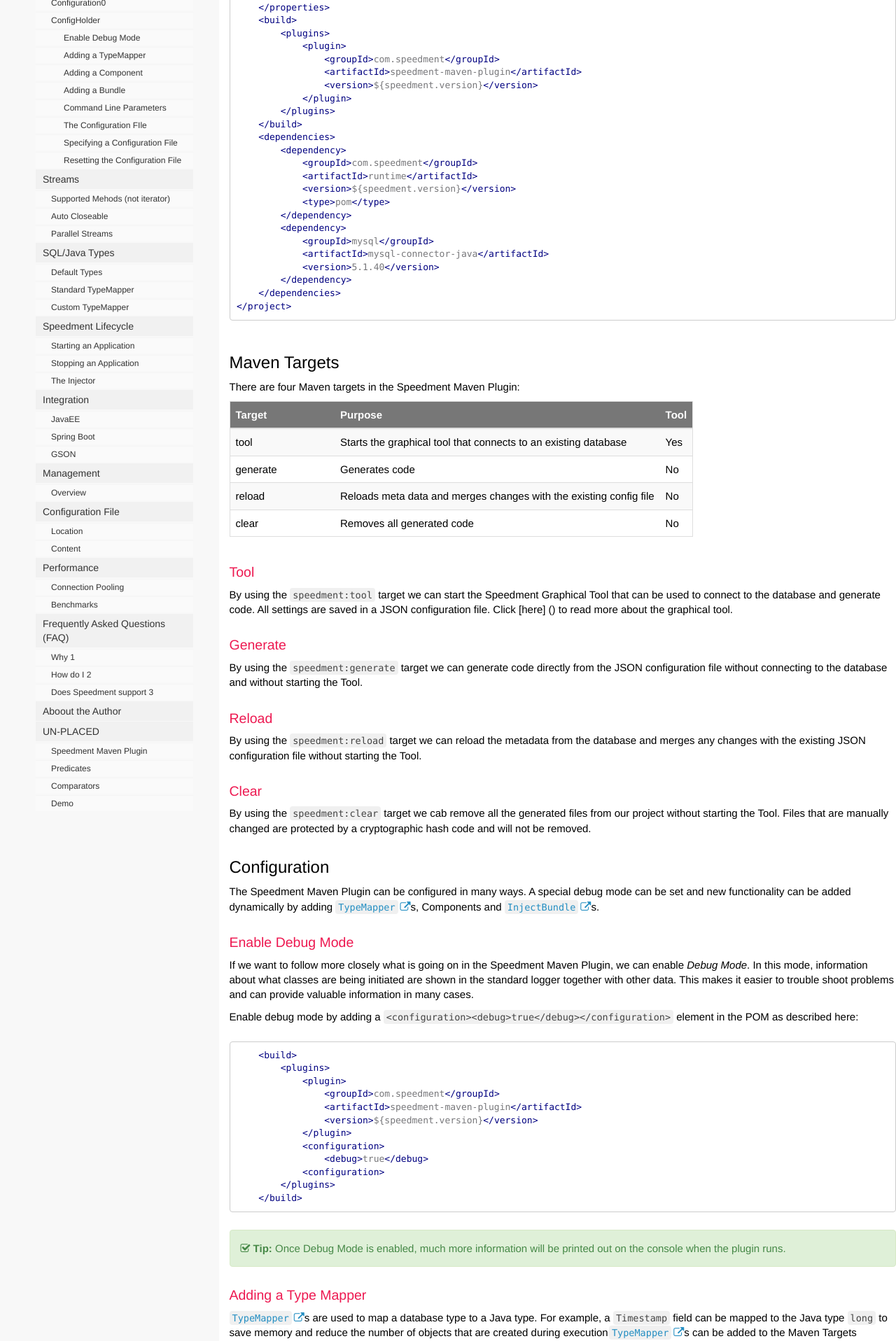
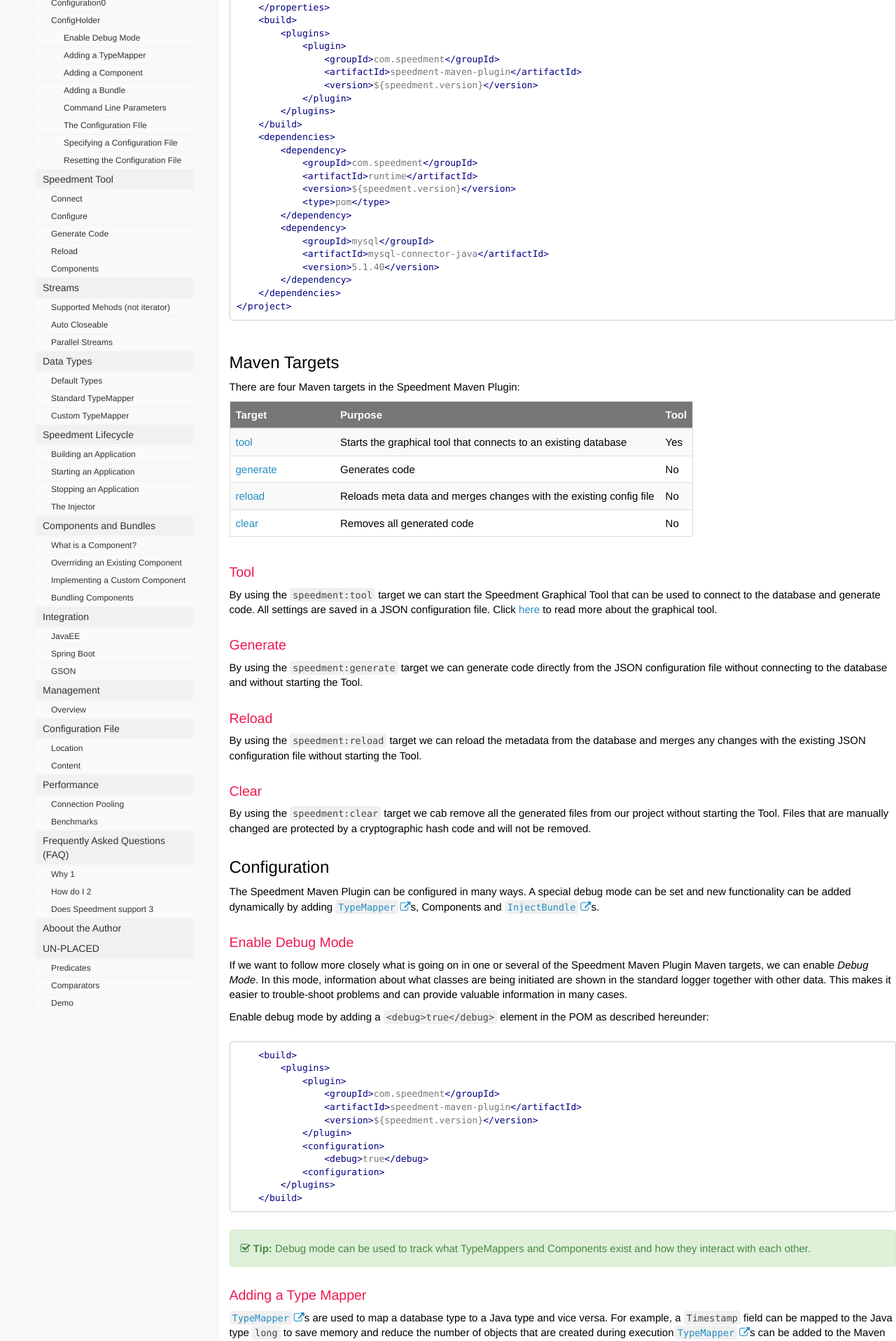
Before and after one commit to speedment/speedment-doc, a Jekyll site: the page built from pages/maven.md, in a window 1280 px wide. Shown: the part 1471-3387 px from the top of the page at 70% size. Built offline with Jekyll 4.4.1, drawn with Linux system fonts in a browser that asks for light colours; nearby versions of some CDN libraries; comment, search, counter and statistics services are not loaded; some of the changed text lies outside the part shown.

Commit message:
maven: Improve here and there

````diff
--- a/_data/sidebars/mydoc_sidebar.yml
+++ b/_data/sidebars/mydoc_sidebar.yml
@@ -298,6 +298,36 @@
           type: homepage
 
 
+  - title: Speedment Tool
+    output: web, pdf
+    folderitems:
+
+    - title: Connect
+      url: /mydoc_about.html
+      output: web, pdf
+      type: homepage
+
+    - title: Configure
+      url: /mydoc_about.html
+      output: web, pdf
+      type: homepage
+
+    - title: Generate Code
+      url: /mydoc_about.html
+      output: web, pdf
+      type: homepage
+
+    - title: Reload
+      url: /mydoc_about.html
+      output: web, pdf
+      type: homepage
+
+    - title: Components
+      url: /mydoc_about.html
+      output: web, pdf
+      type: homepage
+
+
   - title: Streams
     output: web, pdf
     folderitems:
@@ -319,7 +349,7 @@
 
 
 
-  - title: SQL/Java Types
+  - title: Data Types
     output: web, pdf
     folderitems:
 
@@ -339,11 +369,14 @@
       type: homepage
 
 
-
-
   - title: Speedment Lifecycle
     output: web, pdf
     folderitems:
+
+    - title: Building an Application
+      url: /mydoc_about.html
+      output: web, pdf
+      type: homepage
 
     - title: Starting an Application
       url: /mydoc_about.html
@@ -359,6 +392,32 @@
       url: /mydoc_about.html
       output: web, pdf
       type: homepage
+
+
+  - title: Components and Bundles
+    output: web, pdf
+    folderitems:
+
+    - title: What is a Component?
+      url: maven.html#installation
+      output: web, pdf
+      type: homepage
+
+    - title: Overrriding an Existing Component
+      url: maven.html#installation
+      output: web, pdf
+      type: homepage
+
+    - title: Implementing a Custom Component
+      url: maven.html#installation
+      output: web, pdf
+      type: homepage
+
+    - title: Bundling Components
+      url: maven.html#installation
+      output: web, pdf
+      type: homepage
+
 
   - title: Integration
     output: web, pdf
@@ -406,6 +465,7 @@
       output: web, pdf
       type: homepage
 
+
   - title: Performance
     output: web, pdf
     folderitems:
@@ -451,10 +511,6 @@
     output: web, pdf
     folderitems:
 
-    - title: Speedment Maven Plugin
-      url: maven.html
-      output: web, pdf
-
     - title: Predicates
       url: predicate.html
       output: web, pdf
--- a/pages/maven.md
+++ b/pages/maven.md
@@ -109,15 +109,15 @@
 
 | Target   | Purpose                                                         | Tool |
 | :------- | :-------------------------------------------------------------- | :--- |
-| tool     | Starts the graphical tool that connects to an existing database | Yes  |
-| generate | Generates code                                                  | No   |
-| reload   | Reloads meta data and merges changes with the existing config file  | No   |
-| clear    | Removes all generated code                                      | No   |
+| [tool](maven.html#tool) | Starts the graphical tool that connects to an existing database | Yes  |
+| [generate](maven.html#generate) | Generates code  | No   |
+| [reload](maven.html#reload) | Reloads meta data and merges changes with the existing config file  | No   |
+| [clear](maven.html#clear) | Removes all generated code | No   |
 
 
 ### Tool
 By using the `speedment:tool` target we can start the Speedment Graphical Tool that can be used to connect to
- the database and generate code. All settings are saved in a JSON configuration file. Click [here] () to read
+the database and generate code. All settings are saved in a JSON configuration file. Click [here](tool.html) to read
 more about the graphical tool.
 
 ### Generate
@@ -140,11 +140,12 @@
  Components and {{site.data.javadoc.InjectBundle}}s.
 
 ### Enable Debug Mode
-If we want to follow more closely what is going on in the Speedment Maven Plugin, we can enable *Debug Mode*. In this mode, information about
-what classes are being initiated are shown in the standard logger together with other data. This makes it easier to trouble shoot
-problems and can provide valuable information in many cases.
+If we want to follow more closely what is going on in one or several of the Speedment Maven Plugin Maven  targets,
+we can enable *Debug Mode*. In this mode, information about what classes are being initiated are shown in the
+standard logger together with other data. This makes it easier to trouble-shoot problems and can provide valuable
+information in many cases.
 
-Enable debug mode by adding a `<configuration><debug>true</debug></configuration>` element in the POM as described here:
+Enable debug mode by adding a `<debug>true</debug>` element in the POM as described hereunder:
 
 ``` xml
     <build>
@@ -162,15 +163,18 @@
 ```
 
 {% include tip.html content="
-Once Debug Mode is enabled, much more information will be printed out on the console when the plugin runs.
+Debug mode can be used to track what TypeMappers and Components exist and how they interact with each other.
 " %}
 
 
 ### Adding a Type Mapper
-{{site.data.javadoc.TypeMapper}}s are used to map a database type to a Java type. For example, a `Timestamp` field can
- be mapped to the Java type `long` to save memory and reduce the number of objects that are created during execution.
-{{site.data.javadoc.TypeMapper}}s can be added to the Maven Targets dynamically and will then be available like
- any built-in {{site.data.javadoc.TypeMapper}}.
+{{site.data.javadoc.TypeMapper}}s are used to map a database type to a Java type and vice versa. For example,
+a `Timestamp` field can  be mapped to the Java type `long` to save memory and reduce the number of objects
+that are created during execution. {{site.data.javadoc.TypeMapper}}s can be added to the Maven Targets
+dynamically and will then be available like any built-in {{site.data.javadoc.TypeMapper}}.
+
+This example show a fictive German {{site.data.javadoc.TypeMapper}} that converts a `String` that is either
+"Ja" (Yes) or "Nein" (No) and maps that to a `boolean` that is either `true` ("Ja") or `false` ("Nein"):
 
 ``` xml
     <build>
@@ -212,8 +216,8 @@
     </dependencies>
 ```
 
-This example show a fictive German {{site.data.javadoc.TypeMapper}} that converts a `String` that is either
-"Ja" (Yes) or "Nein" (No) and maps that to a `boolean` that is either `true` ("Ja") or `false` ("Nein").
+The {{site.data.javadoc.TypeMapper}} above also converts information in the other direction. For example,
+if a mapped property is `false` and is persisted in the database, the value in the database will read "Nein".
 
 {% include tip.html content=
 "`TypeMapper`s that are added to the plugins must also be on the class path once our application run.
@@ -246,14 +250,16 @@
 ```
 In the example above, someone has written a Component that will plug in
 its own code generation views so that the Java code generated by Speedment will be formatted in
-a custom way compared to the default code.
+a custom way compared to the default code. Perhaps that person wanted to be able
+to control the order of methods in a class so that they are introduced in alphabetic
+order rather than in insertion order.
 
 
 ### Adding a Bundle
 An {{site.data.javadoc.InjectBundle}} simply represents a collection of Components that can
-be installed in one sweep with just one reference. Typically, custom database support are
+be installed in one sweep using just one reference. Typically, custom database support are
 installed using an {{site.data.javadoc.InjectBundle}} because several Components
-need to be installed to support a new database type.
+are needed to support a new database type.
 In the example below a fictive H2 open-source database driver is added to the plugins:
 
 ``` xml
@@ -309,8 +315,8 @@
 
 
 ## Automated Maven Builds
-We can instruct Maven to generate code for us automatically on each build by attaching our
-plugin to certain goals like this:
+Automated builds can save time and enables continues integration on our projects. We can instruct Maven to
+generate code for us automatically on each build by attaching our plugin to certain goals like this:
 
 ``` xml
 <plugin>
@@ -360,14 +366,14 @@
 
 ## The Configuration File
 Speedment stores the configuration of the database metadata in a special JSON file that, by default, is
-located in the file src/main/json/speedment.json
+located in the file `src/main/json/speedment.json`
 
-The Tool's purpose is basically to edit this file. We can do manual changes to the file and
-the changes will immediately affect the plugins and how the generate code once the plugins are
-restarted.
+The Tool's purpose is basically to maintain this file and to generate code. We can do manual changes to the
+file and the changes will immediately affect the plugins and how the generate code, once the plugin are
+started.
 
 ## Specifying a Configuration File
-See [Command Line Parameters]{maven.html#command_line_parameters) for information on how to specify a
+See [Command Line Parameters]{/maven.html#command_line_parameters) for information on how to specify a
 custom configuration file.
 
 ## Resetting the Configuration File
````
Also changed, not shown: other parts of pages/maven.md (+7 -7 lines).
